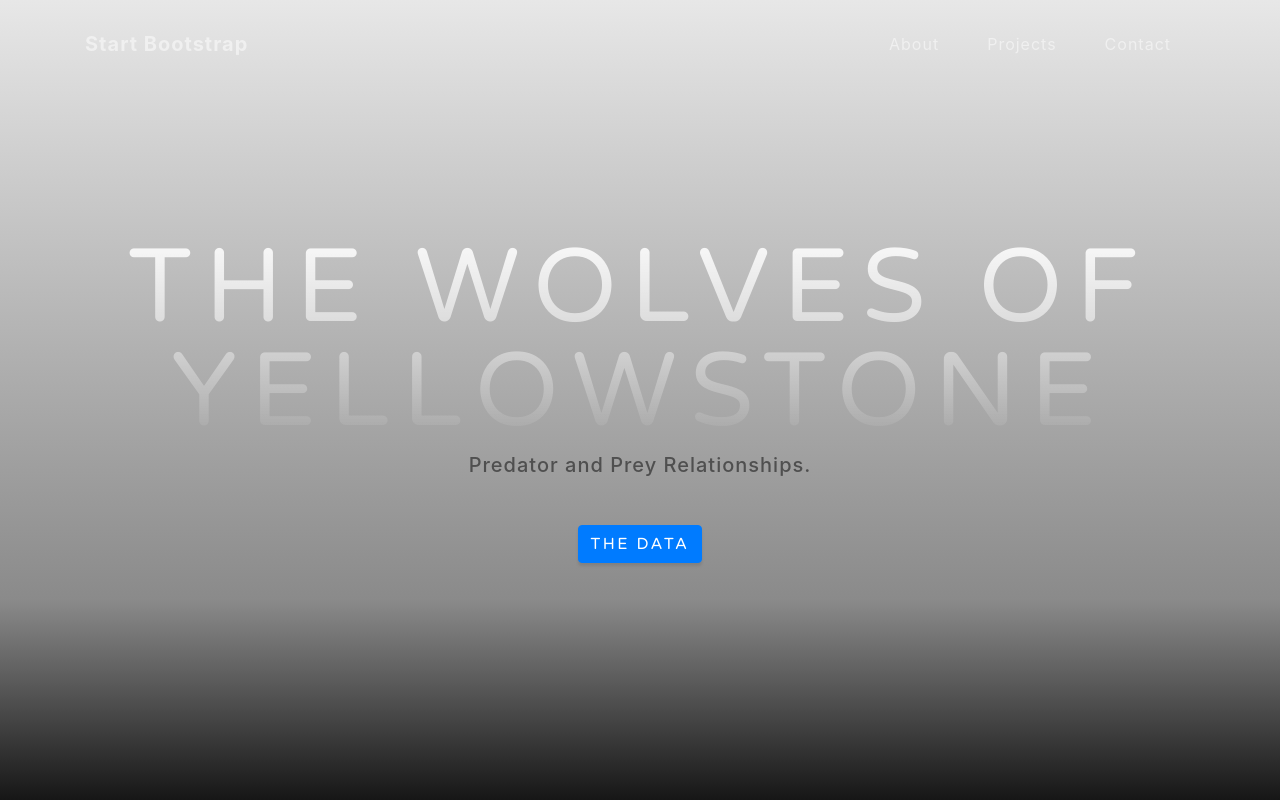
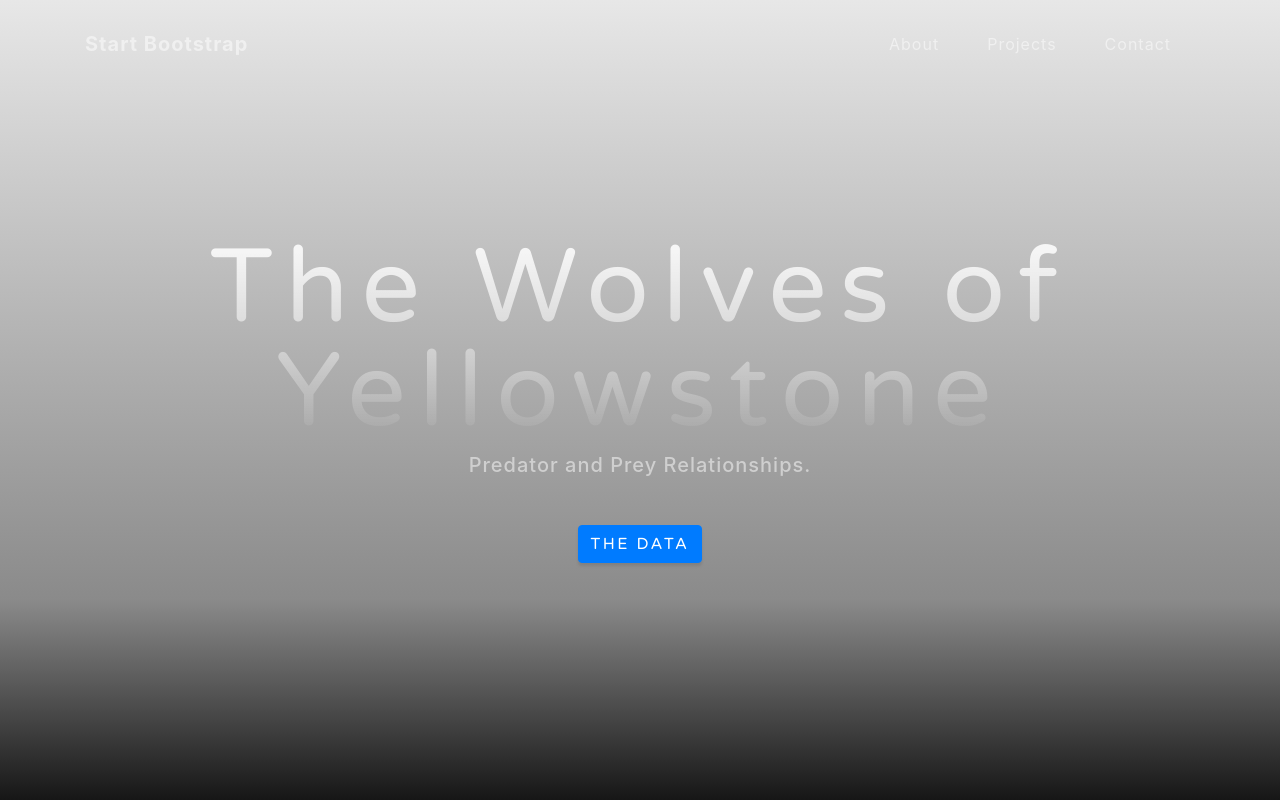
Before and after one commit to cartyrya/YellowstoneWolves, a website with bundled scripts: page index.html in a window 1280 px wide. Shown: the top 800 px of the page. Built offline with nearby package versions, Linux system fonts and the light colour scheme; files whose address does not match are found by name.

Commit message:
Title color?

```diff
--- a/index.html
+++ b/index.html
@@ -53,8 +53,8 @@
     <header class="masthead">
       <div class="container d-flex h-100 align-items-center">
         <div class="mx-auto text-center">
-          <h1 class="mx-auto my-0 text-uppercase">The Wolves of Yellowstone</h1>
-          <h2 class="text-black-50 mx-auto mt-2 mb-5">Predator and Prey Relationships.</h2>
+          <h1 class="mx-auto my-0 text-black-uppercase">The Wolves of Yellowstone</h1>
+          <h2 class="text-white-50 mx-auto mt-2 mb-5">Predator and Prey Relationships.</h2>
           <a href="#about" class="btn btn-primary js-scroll-trigger">The Data</a>
         </div>
       </div>
```
